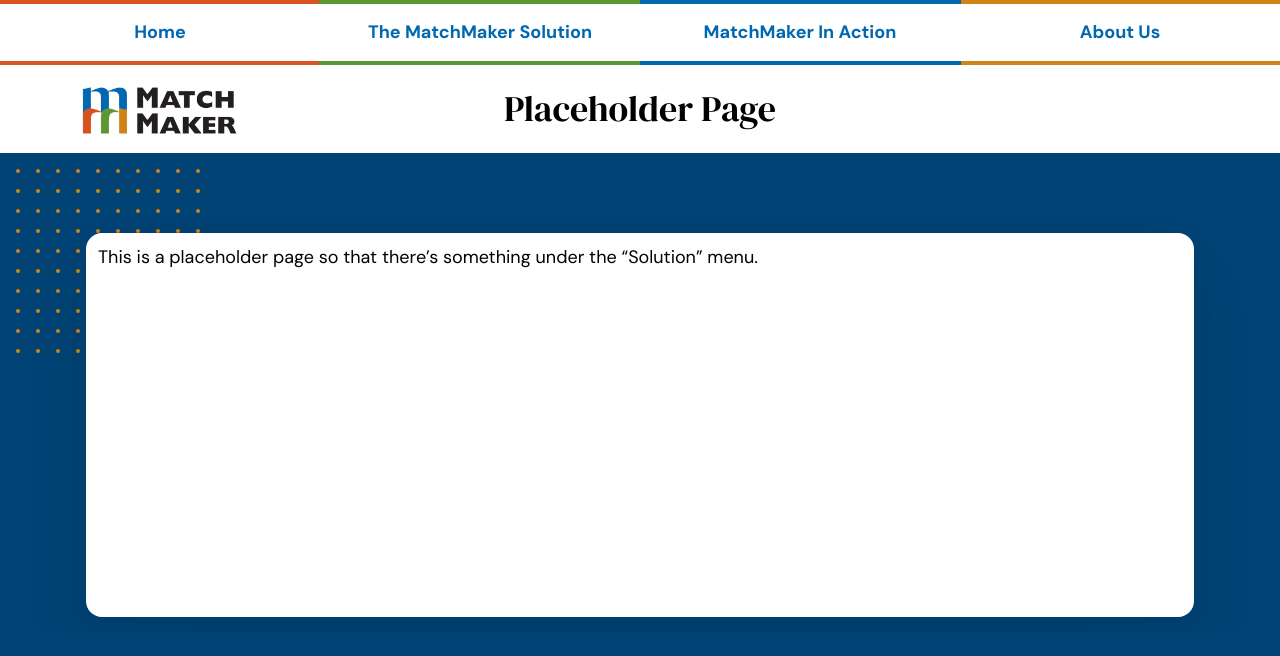
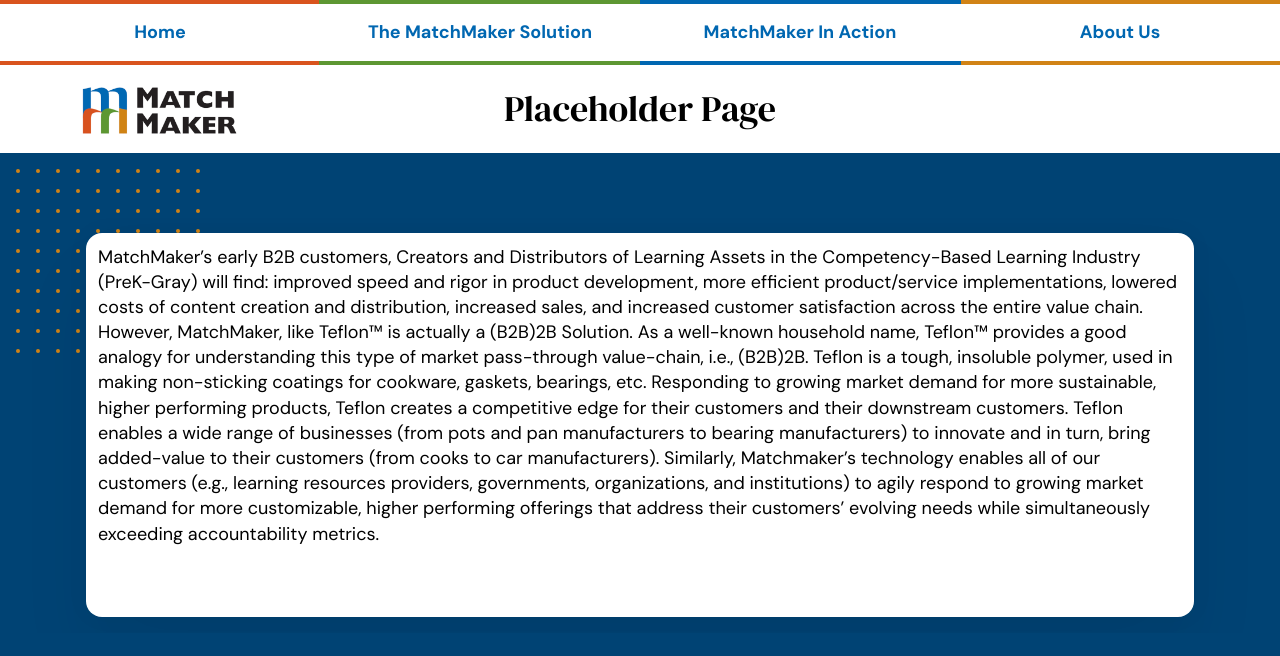
Before and after one commit to matchmakeredlabs/matchmakeredlabs.develop, a Jekyll site: the page built from _Solution/placeholder.md, in a window 1280 px wide. Shown: the top 656 px of the page. Built offline with Jekyll 4.4.1, drawn with Linux system fonts in a browser that asks for light colours.

Commit message:
Update placeholder.md

```diff
--- a/_Solution/placeholder.md
+++ b/_Solution/placeholder.md
@@ -4,4 +4,11 @@
 icon: Design/Image
 ordinal: 5
 ---
-This is a placeholder page so that there's something under the "Solution" menu.
+MatchMaker’s early B2B customers, Creators and Distributors of Learning Assets in the Competency-Based Learning Industry (PreK-Gray) will find:
+improved speed and rigor in product development,
+more efficient product/service implementations,
+lowered costs of content creation and distribution,
+increased sales, and
+increased customer satisfaction across the entire value chain.
+However, MatchMaker, like Teflon™ is actually a (B2B)2B Solution. As a well-known household name, Teflon™ provides a good analogy for understanding this type of market pass-through value-chain, i.e., (B2B)2B. Teflon is a tough, insoluble polymer, used in making non-sticking coatings for cookware, gaskets, bearings, etc. Responding to growing market demand for more sustainable, higher performing products, Teflon creates a competitive edge for their customers and their downstream customers. Teflon enables  a wide range of businesses (from pots and pan manufacturers to bearing manufacturers) to innovate and in turn, bring added-value to their customers (from cooks to car manufacturers).
+Similarly, Matchmaker’s technology enables all of our customers (e.g., learning resources providers, governments, organizations, and institutions) to agily respond to growing market demand for more customizable, higher performing offerings that address their customers’ evolving needs while simultaneously exceeding accountability metrics.
```
